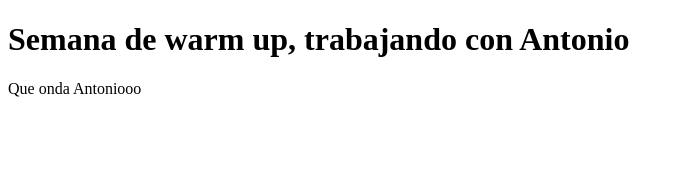
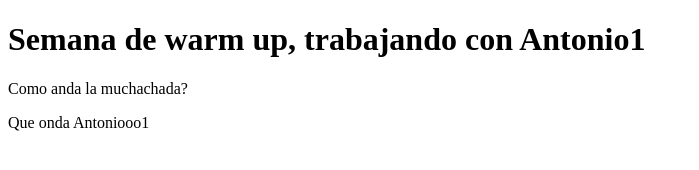
Before and after one commit to antoluduenabereziuk21/RepoPrueba, a website: page client/index.html in a window 1280 px wide. Shown: the whole page, without its empty margins (0-699 px from the left). Drawn offline with Linux system fonts and the light colour scheme.

Commit message:
generarndo error de merge

```diff
--- a/client/index.html
+++ b/client/index.html
@@ -7,7 +7,10 @@
     <title>Alkemy</title>
   </head>
   <body>
-    <h1>Semana de warm up, trabajando con Antonio</h1>
-    <p>Que onda Antoniooo</p>
+    <h1>Semana de warm up, trabajando con Antonio1</h1>
+
+	<p>Como anda la muchachada?</p>
+
+	    <p>Que onda Antoniooo1</p>
   </body>
 </html>
```
